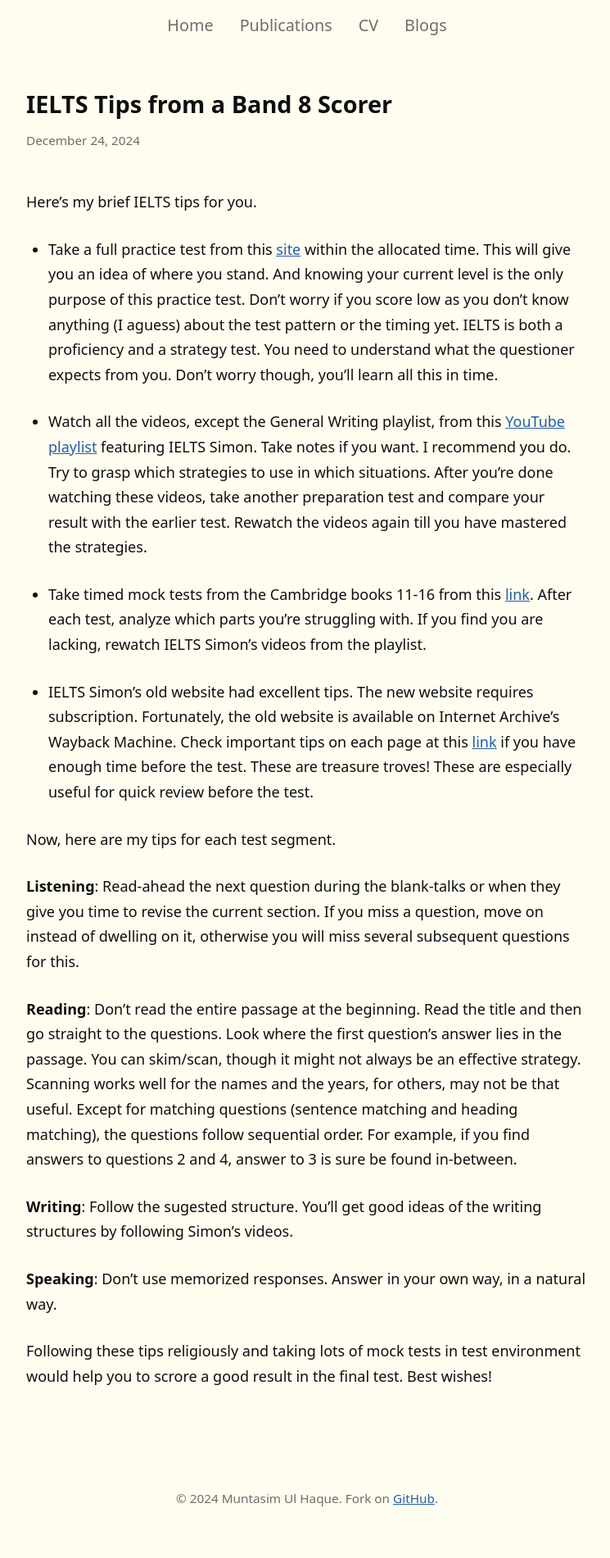
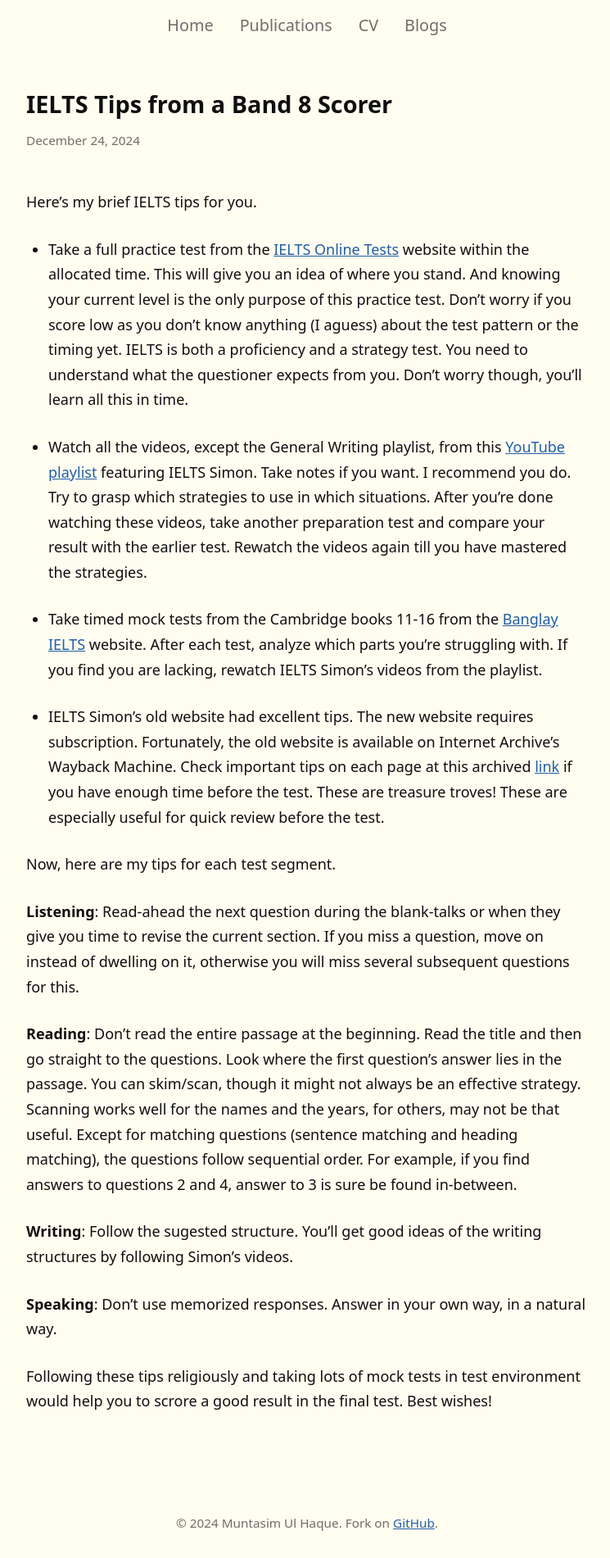
Before and after one commit to muntasimulhaque/muntasimulhaque.github.io, a Jekyll site: the page built from _posts/2024-12-24-ielts-tips.md, in a window 1280 px wide. Shown: the whole page at 82% size, without its empty margins (265-1010 px from the left). Built offline with Jekyll 4.4.1, drawn with Linux system fonts in a browser that asks for light colours; before the commit the page ends 1871 px from its top, so only the background shows below that.

Commit message:
Update 2024-12-24-ielts-tips.md

```diff
--- a/_posts/2024-12-24-ielts-tips.md
+++ b/_posts/2024-12-24-ielts-tips.md
@@ -6,13 +6,13 @@ date: 2024-12-24
 
 Here's my brief IELTS tips for you.
 
-* Take a full practice test from this [site](https://ieltsonlinetests.com/){:target="_blank"} within the allocated time. This will give you an idea of where you stand. And knowing your current level is the only purpose of this practice test. Don't worry if you score low as you don't know anything (I aguess) about the test pattern or the timing yet. IELTS is both a proficiency and a strategy test. You need to understand what the questioner expects from you. Don't worry though, you'll learn all this in time.
+* Take a full practice test from the [IELTS Online Tests](https://ieltsonlinetests.com/){:target="_blank"} website within the allocated time. This will give you an idea of where you stand. And knowing your current level is the only purpose of this practice test. Don't worry if you score low as you don't know anything (I aguess) about the test pattern or the timing yet. IELTS is both a proficiency and a strategy test. You need to understand what the questioner expects from you. Don't worry though, you'll learn all this in time.
 
 * Watch all the videos, except the General Writing playlist, from this [YouTube playlist](https://www.youtube.com/@IeltsSimon9/playlists){:target="_blank"} featuring IELTS Simon. Take notes if you want. I recommend you do. Try to grasp which strategies to use in which situations. After you're done watching these videos, take another preparation test and compare your result with the earlier test. Rewatch the videos again till you have mastered the strategies.
 
-* Take timed mock tests from the Cambridge books 11-16 from this [link](https://banglayielts.com/courses/academic/){:target="_blank"}. After each test, analyze which parts you're struggling with. If you find you are lacking, rewatch IELTS Simon's videos from the playlist.
+* Take timed mock tests from the Cambridge books 11-16 from the [Banglay IELTS](https://banglayielts.com/courses/academic/){:target="_blank"} website. After each test, analyze which parts you're struggling with. If you find you are lacking, rewatch IELTS Simon's videos from the playlist.
 
-* IELTS Simon's old website had excellent tips. The new website requires subscription. Fortunately, the old website is available on Internet Archive's Wayback Machine. Check important tips on each page at this [link](https://web.archive.org/web/20230224102046/https://www.ielts-simon.com/ielts-help-and-english-pr/students-questions/){:target="_blank"} if you have enough time before the test. These are treasure troves! These are especially useful for quick review before the test.
+* IELTS Simon's old website had excellent tips. The new website requires subscription. Fortunately, the old website is available on Internet Archive's Wayback Machine. Check important tips on each page at this archived [link](https://web.archive.org/web/20230224102046/https://www.ielts-simon.com/ielts-help-and-english-pr/students-questions/){:target="_blank"} if you have enough time before the test. These are treasure troves! These are especially useful for quick review before the test.
 
 Now, here are my tips for each test segment.
 
```
